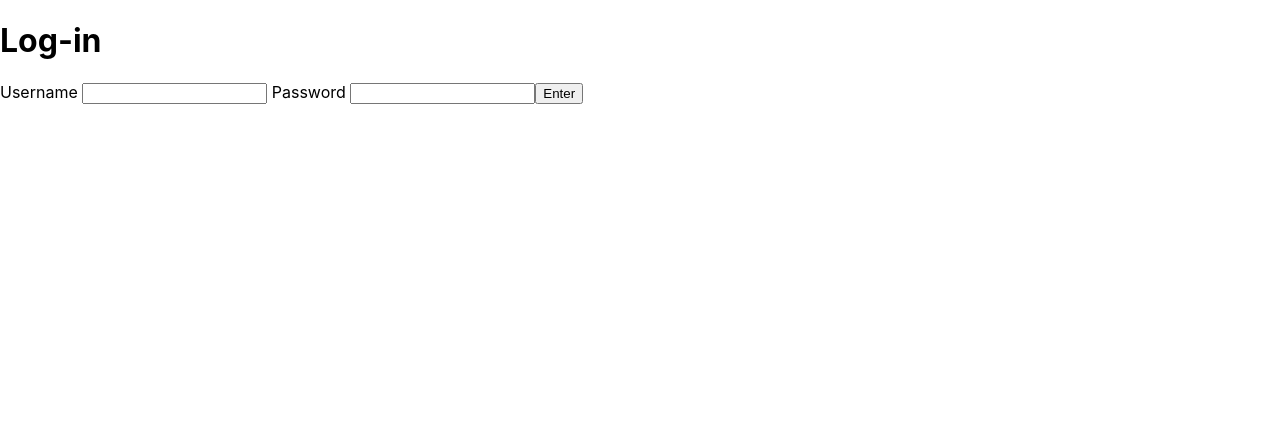
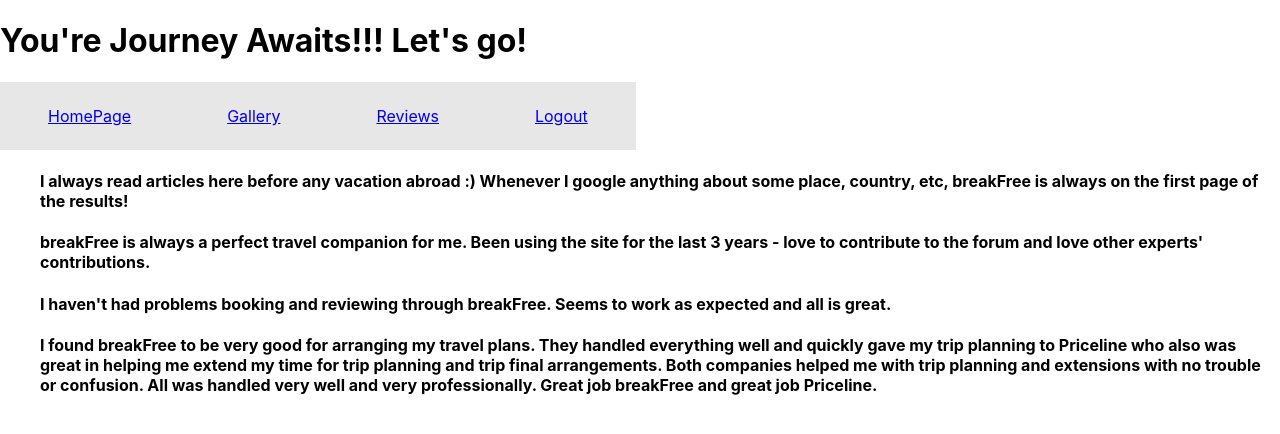
Before and after one commit to phsiao91/project-phase-2-react, a React (Create React App) app: page /reviews in a window 1280 px wide. Shown: the top 434 px of the page. Built offline with nearby package versions, Linux system fonts and the light colour scheme; data requests are answered from the project's data file.

Commit message:
Tuesday 9pm

```diff
--- a/db.json
+++ b/db.json
@@ -21,6 +21,28 @@
         "image": "https://www.caporasoandpartnerslawofficepanama.com/img/articles/south-africa.jpeg",
         "description": "Some of the most popular destinations include several national parks, such as the expansive Kruger National Park in the north of the country, the coastlines and beaches of the KwaZulu-Natal and Western Cape provinces, and the major cities like Cape Town, Johannesburg and Durban."
         }
-        ]
+        ],
+
+    "reviews": [
+        {
+            "id": 1,
+            "comment": "I always read articles here before any vacation abroad :) Whenever I google anything about some place, country, etc, breakFree is always on the first page of the results!"
+        },
+
+        {
+            "id": 2,
+            "comment": "breakFree is always a perfect travel companion for me. Been using the site for the last 3 years - love to contribute to the forum and love other experts' contributions."
+        },
+
+        {
+            "id": 3,
+            "comment": "I haven't had problems booking and reviewing through breakFree. Seems to work as expected and all is great."
+        },
+
+        {
+            "id": 4,
+            "comment": "I found breakFree to be very good for arranging my travel plans. They handled everything well and quickly gave my trip planning to Priceline who also was great in helping me extend my time for trip planning and trip final arrangements. Both companies helped me with trip planning and extensions with no trouble or confusion. All was handled very well and very professionally. Great job breakFree and great job Priceline."
+        }
+    ]
 
 }
--- a/src/components/App.js
+++ b/src/components/App.js
@@ -6,6 +6,7 @@
 import React, { useState, useEffect } from 'react';
 import ImageList from './ImageList'
 import Gallery from './Gallery';
+import Reviews from './Reviews.js';
 
 
 
@@ -53,6 +54,10 @@
           renderUser={loggedUser}
           />
       </Route>
+      <Route path="/reviews">
+        <Reviews
+        />
+      </Route>
       <Route path="/">
         <Login
         addUser={handleUser}
--- a/src/components/NavBar.js
+++ b/src/components/NavBar.js
@@ -21,6 +21,9 @@
                 <NavLink className="button" to="./gallery">
                     Gallery
                 </NavLink>
+                <NavLink className="button" to="./reviews">
+                    Reviews
+                </NavLink>
                 <NavLink className="button" to="./">
                     Logout
                 </NavLink>
--- /dev/null
+++ b/src/components/ReviewTab.js
@@ -0,0 +1,18 @@
+import React from 'react';
+
+
+function ReviewTab ({ review }) {
+    console.log(review)
+
+
+
+
+
+    return(
+        <ol>
+            <h4>{review.comment}</h4>
+        </ol>
+    )
+}
+
+export default ReviewTab;
--- /dev/null
+++ b/src/components/Reviews.js
@@ -0,0 +1,48 @@
+import React from 'react'
+import { useEffect, useState} from 'react'
+import NavBar from './NavBar'
+import ReviewTab from './ReviewTab'
+
+function Reviews() {
+
+    const [ reviews, setReviews ] = useState([])
+
+    const getReviews = () => {
+        fetch(" http://localhost:3000/reviews")
+    .then(res => res.json())
+    .then(fetchedReviews => {console.log(fetchedReviews)
+
+      setReviews(fetchedReviews)
+
+    })
+    }
+    useEffect(getReviews, [])
+
+    const mapReviews = () => {
+        let mappedReviews = reviews.map(eachReview =>{
+            return(
+                <ReviewTab key={eachReview.id}
+                    review={eachReview}
+                />
+            )
+        })
+        return mappedReviews
+    }
+
+
+
+
+
+
+    return (
+        <>
+            <NavBar/>
+            {mapReviews()}
+
+        </>
+
+
+    )
+}
+
+export default Reviews;
```
